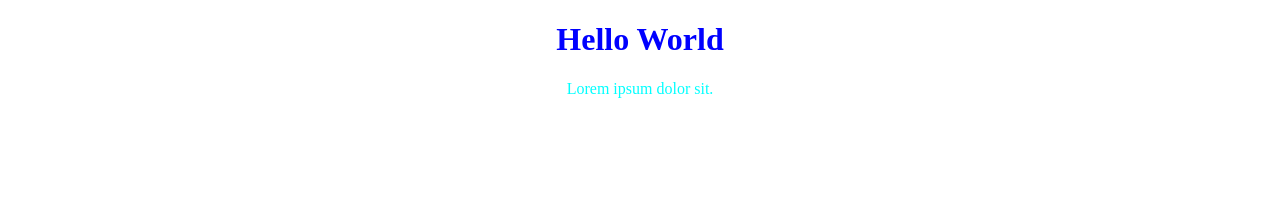
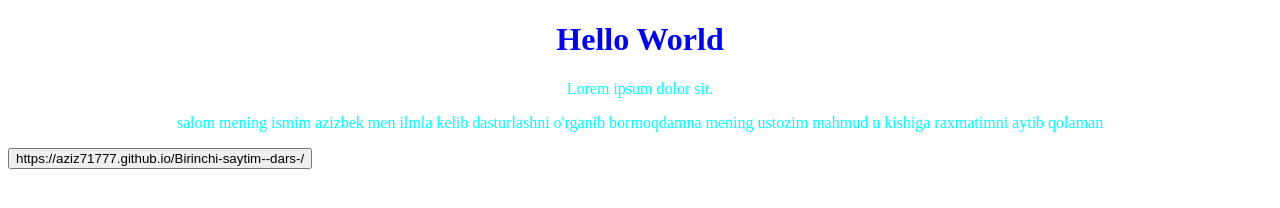
Before and after one commit to Aziz71777/Birinchi-saytim--dars-, a plain HTML site: page index.html in a window 1280 px wide. Drawn offline with Linux system fonts and the light colour scheme.

Commit message:
Update index.html
p bilan button qo'shdim

```diff
--- a/index.html
+++ b/index.html
@@ -16,7 +16,12 @@
     </style>
 </head>
 <body>
+    <div>
     <h1>Hello World</h1>
     <p>Lorem ipsum dolor sit.</p>
+    <p>salom mening ismim  azizbek men ilmla kelib dasturlashni o'rganib bormoqdamna mening ustozim mahmud u kishiga raxmatimni aytib qolaman</p>
+    <button> https://aziz71777.github.io/Birinchi-saytim--dars-/</button>
+
+    </div>
 </body>
 </html>
```
